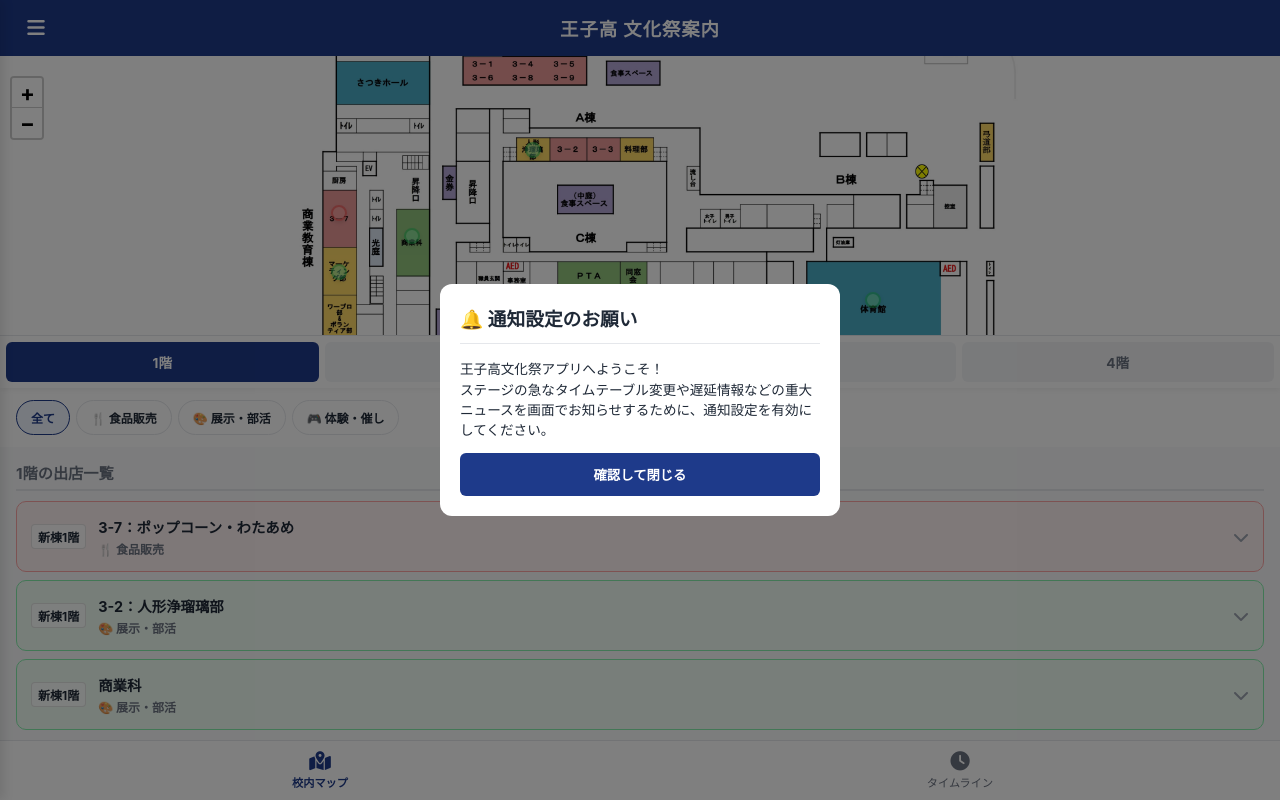
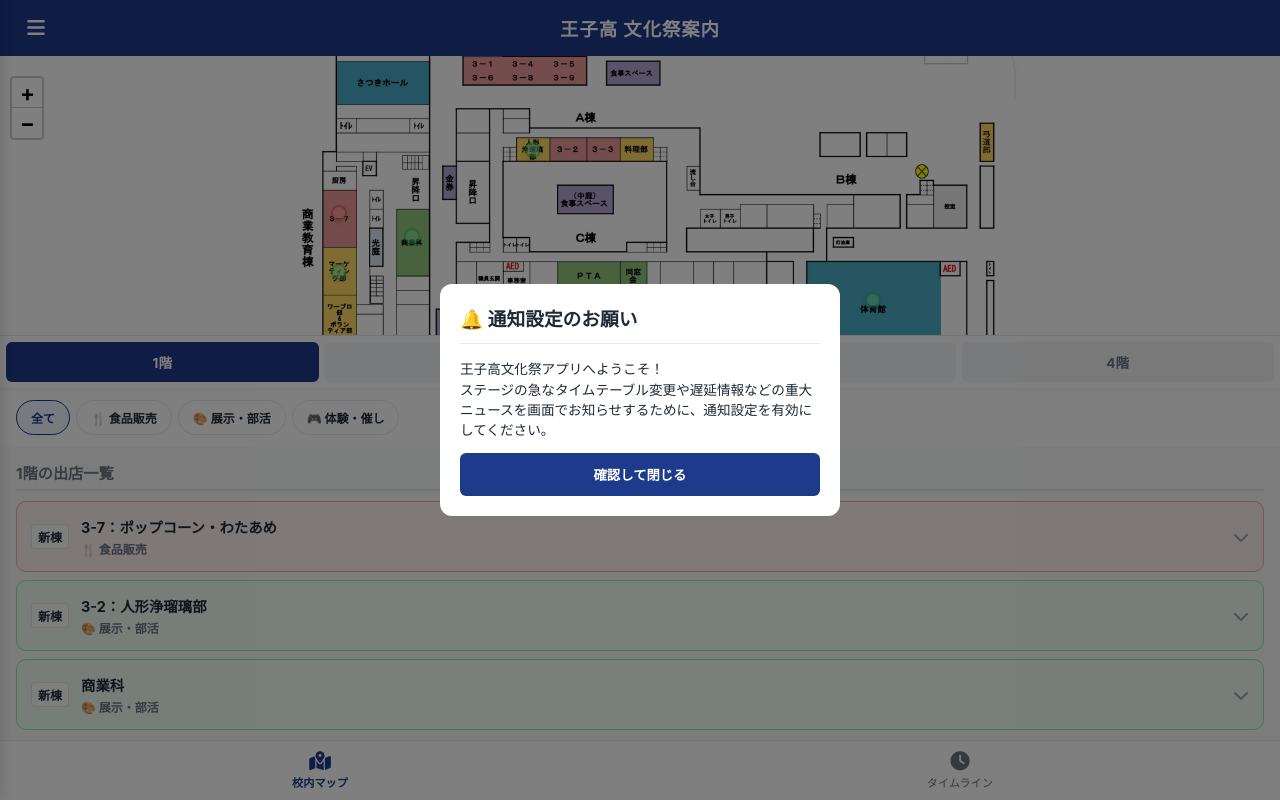
Before and after one commit to atsupri/atsupri2.github.io, a plain HTML site: page index.html in a window 1280 px wide. Drawn offline with nearby package versions, Linux system fonts and the light colour scheme.

Commit message:
Update index.html

```diff
--- a/index.html
+++ b/index.html
@@ -433,17 +433,17 @@
 
         /* 💡 喫茶 美和の館に image: 'class-2-7.png' をセットしました */
         const shopData = [
-            { id: 1, floor: '1F', location: '新棟1階', title: '3-7：ポップコーン・わたあめ', genre: '食品販売', x: 103, y: 378, image: '', menu: 'なんと1クラスで二個も催しちゃってます！\nぜひ来てね！' },
-            { id: 2, floor: '2F', location: 'A棟2階', title: '2-7：喫茶 美和の館', genre: '食品販売', x: 410, y: 460, image: 'class-2-7.png', menu: '美味しいワッフルと飲み物を用意してお待ちしております！' },
-            { id: 3, floor: '1F', location: '新棟1階', title: '3-2：人形浄瑠璃部', genre: '展示・部活', x: 359, y: 460, image: '', menu: '伝統ある人形浄瑠璃 of 公演と人形展示中。' },
-            { id: 4, floor: '1F', location: '新棟1階', title: '商業科', genre: '展示・部活', x: 199, y: 347, image: '', menu: '商品開発や企業とのコラボレーションで作った作品の展示会です！' },
-            { id: 5, floor: '4F', location: 'A棟4階', title: '軽音楽部', genre: '体験・催し', x: 284, y: 474, image: '', menu: '軽音楽部元気はつらつにライブ中！！！きて！！！！！！！！' },
+            { id: 1, floor: '1F', location: '新棟', title: '3-7：ポップコーン・わたあめ', genre: '食品販売', x: 103, y: 378, image: '', menu: 'なんと1クラスで二個も催しちゃってます！\nぜひ来てね！' },
+            { id: 2, floor: '2F', location: 'A棟', title: '2-7：喫茶 美和の館', genre: '食品販売', x: 410, y: 460, image: 'class-2-7.png', menu: '美味しいワッフルと飲み物を用意してお待ちしております！' },
+            { id: 3, floor: '1F', location: '新棟', title: '3-2：人形浄瑠璃部', genre: '展示・部活', x: 359, y: 460, image: '', menu: '伝統ある人形浄瑠璃 of 公演と人形展示中。' },
+            { id: 4, floor: '1F', location: '新棟', title: '商業科', genre: '展示・部活', x: 199, y: 347, image: '', menu: '商品開発や企業とのコラボレーションで作った作品の展示会です！' },
+            { id: 5, floor: '4F', location: 'A棟', title: '軽音楽部', genre: '体験・催し', x: 284, y: 474, image: '', menu: '軽音楽部元気はつらつにライブ中！！！きて！！！！！！！！' },
             { id: 6, floor: '1F', location: '体育館', title: '体育館イベント', genre: '展示・部活', x: 808, y: 263, image: '', menu: 'ステージ発表や各部活のメインパフォーマンスを行います！' },
-            { id: 7, floor: '1F', location: '新棟1階', title: 'マーケティング部', genre: '展示・部活', x: 103, y: 300, image: '', menu: '企業＆王子高校によって生まれたパンを販売中！！' }
+            { id: 7, floor: '1F', location: '新棟', title: 'マーケティング部', genre: '展示・部活', x: 103, y: 300, image: '', menu: '企業＆王子高校によって生まれたパンを販売中！！' }
         ];
 
         const facilityData = [
-            { name: "1F 事務室・AED", floor: "1F", x: 200, y: 200, icon: "🚑" },
+            { floor: "1F", x: 200, y: 200, icon: "🚑" },
             { name: "2F トイレ", floor: "2F", x: 610, y: 545, icon: "🚻" }
         ];
 
```
